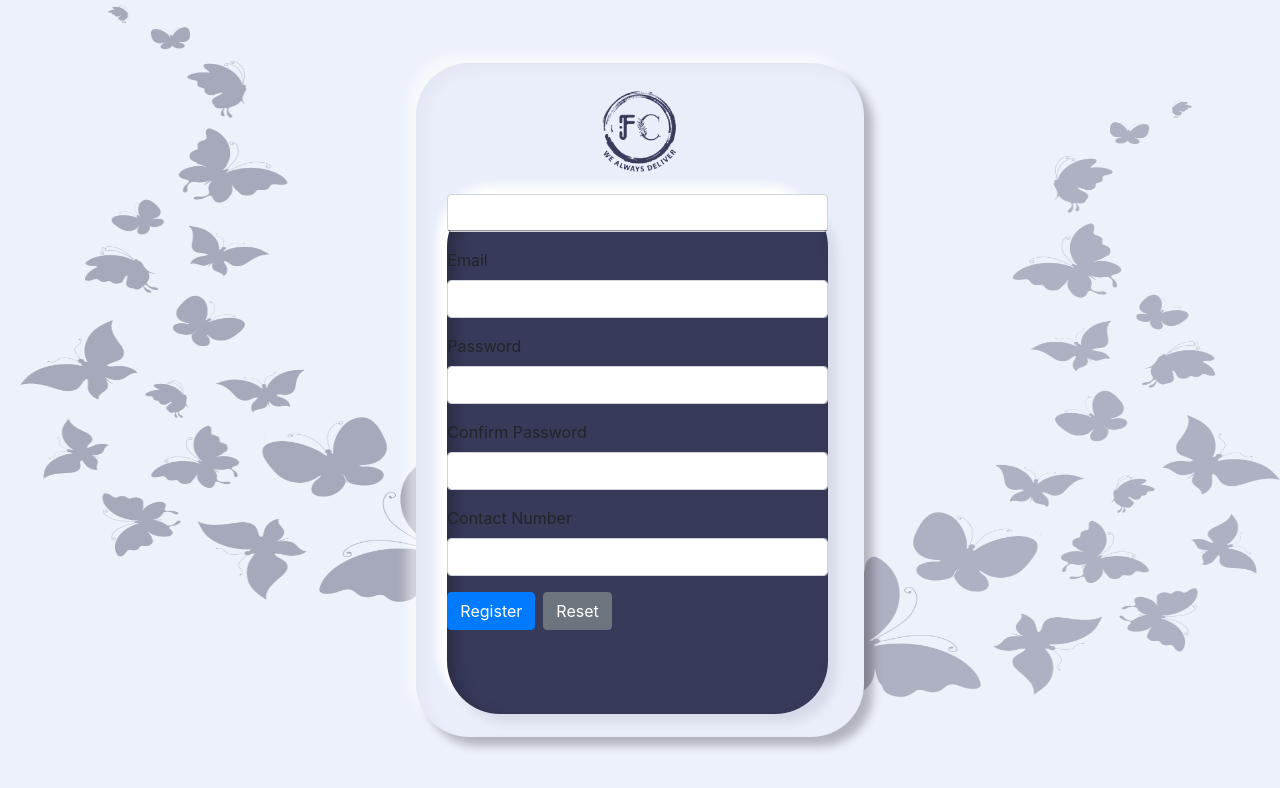
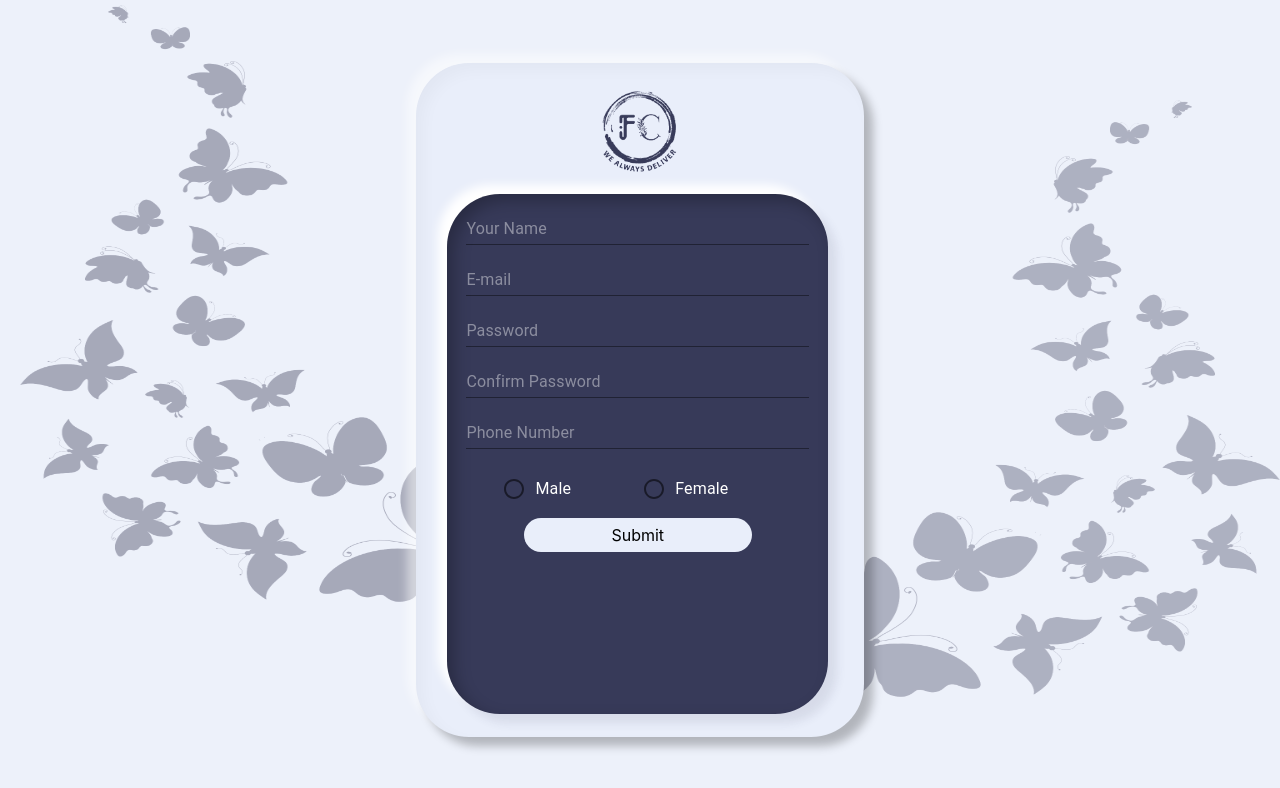
Before and after one commit to sayashchaudhary/folkchoice-frontend, a React (Create React App) app: page /#/register in a window 1280 px wide. Shown: the top 788 px of the page. Built offline with nearby package versions, Linux system fonts and the light colour scheme.

Commit message:
added forms through formik

```diff
--- a/src/assets/scss/components/_register.scss
+++ b/src/assets/scss/components/_register.scss
@@ -68,13 +68,16 @@
 
 .input {
   color: white !important;
-  width: 200%;
-  padding-top: 15%;
-
+  width: 90%;
+  padding-top: 5%;
+  margin-left:5%;
 }
 
 .input1 {
   color: white;
+  padding-top:5%;
+  // width:100%;
+  padding-left:15%;
 }
 
 ::placeholder {
@@ -94,47 +97,51 @@
   background-color: $color-primary;
   width: 60%;
   padding: 5px;
-  margin-left: 60%;
+  margin-left: 20%;
   color: black;
   border-radius: 50px;
   outline: none;
   border: none;
 }
 
+// .MuiInput-underline{
+//   border-bottom:1px solid white !important;
+// }
+
 // for mobiles
 @media(max-width: 767px) {
-  .neuromorphism-1 {
+  .outer-card {
     width: 80%;
   }
-  .neuromorphism-2 {
-    width: 80%;
-    height: 68%;
+  .inner-card {
+    width: 85%;
+    height:90%;
   }
   .submit {
     margin-left: 20%;
   }
-  .neuromorphism {
+  .background {
     display: none;
   }
   .input {
     width: 90%;
-    padding-top: 7px;
+    padding-top: 10px;
   }
 }
 
 // fir iphone5/SE
 @media only screen and (min-width: 320px) and (max-width: 568px) {
-  .neuromorphism-2 {
+  .inner-card {
     height: 80%
   }
 }
 
 // for ipads
 @media only screen and (min-width: 768px) and (max-width: 1024px) {
-  .neuromorphism-1 {
+  .outer-card {
     width: 60%;
   }
-  .neuromorphism-2 {
+  .inner-card {
     width: 85%;
   }
   .submit {
--- a/src/components/Auth/Register/Register.tsx
+++ b/src/components/Auth/Register/Register.tsx
@@ -1,84 +1,68 @@
 import React from 'react';
-import Input from '@material-ui/core/Input';
-import {Formik, Field, Form, ErrorMessage} from 'formik';
+import Input from '@material-ui/core/Input'
+import Radio from '@material-ui/core/Radio'
+import {Formik, Form, useField, FieldAttributes} from 'formik';
 import * as Yup from 'yup';
 import Logo from '../../../assets/images/logo.png';
+import { FormControlLabel } from '@material-ui/core';
+
+type MyRadioProps = {label:string} & FieldAttributes<{}>
+
+const MyRadio: React.FC<MyRadioProps> = ({label, ...props}) => {
+    const [field] = useField(props);
+
+    return (
+        <FormControlLabel {...field} control={<Radio />} label={label} className={"input1"} />
+    )
+}
+
+
+const MyInputField: React.FC<FieldAttributes<{}>> = ({placeholder,type, ...props}) => {
+    const [field,meta] = useField<{}>(props);
+    const errorText = meta.error && meta.touched ? meta.error : '';
+    return(
+        <Input placeholder={placeholder} {...field} type={type} error={!!errorText} className={"input"} />
+    )
+}
+
+const validationSchema=Yup.object({
+    Name: Yup.string().required('First Name is required'),
+    Email: Yup.string().email('Email is invalid').required('Email is required'),
+    password: Yup.string().min(6, 'Password must be at least 6 characters').required('Password is required'),
+    cnfPassword: Yup.string().oneOf([Yup.ref('password'), null], 'Passwords must match').required('Confirm Password is required'),
+    phoneno: Yup.number().min(10, 'Contact number should be at least 10 digits').required('Contact number is required'),
+    gender:Yup.string().required('Gender is required')
+});
 
 const Register: React.FC = () => {
     return (
-        <Formik
-            initialValues={{
-                yourName: '',
-                email: '',
-                password: '',
-                confirmPassword: '',
-                contactNumber: ''
-            }}
-            validationSchema={Yup.object().shape({
-                yourName: Yup.string()
-                    .required('First Name is required'),
-                email: Yup.string()
-                    .email('Email is invalid')
-                    .required('Email is required'),
-                password: Yup.string()
-                    .min(6, 'Password must be at least 6 characters')
-                    .required('Password is required'),
-                confirmPassword: Yup.string()
-                    .oneOf([Yup.ref('password'), null], 'Passwords must match')
-                    .required('Confirm Password is required'),
-                contactNumber: Yup.string()
-                    .min(10, 'Contact number should be at least 10 digits')
-                    .required('Contact number is required')
-            })}
-            onSubmit={fields => {
-                alert('SUCCESS!! :-)\n\n' + JSON.stringify(fields, null, 4))
-            }}
-            render={({errors, status, touched}) => (
-                <Form>
         <div className='container-fluid'>
             <div className='background'/>
             <div className='outer-card'>
                 <img src={Logo} alt="logo" className="logo"/>
                 <div className='inner-card'>
-                                <div className="form-group">
-                                    <Input name="firstName" type="text" placeholder="First Name"
-                                           className={'form-control' + (errors.yourName && touched.yourName ? ' is-invalid' : '')}/>
-                                    <ErrorMessage name="yourName" component="div" className="invalid-feedback"/>
-                                </div>
-                                <div className="form-group">
-                                    <label htmlFor="email">Email</label>
-                                    <Field name="email" type="text"
-                                           className={'form-control' + (errors.email && touched.email ? ' is-invalid' : '')}/>
-                                    <ErrorMessage name="email" component="div" className="invalid-feedback"/>
-                                </div>
-                                <div className="form-group">
-                                    <label htmlFor="password">Password</label>
-                                    <Field name="password" type="password"
-                                           className={'form-control' + (errors.password && touched.password ? ' is-invalid' : '')}/>
-                                    <ErrorMessage name="password" component="div" className="invalid-feedback"/>
-                                </div>
-                                <div className="form-group">
-                                    <label htmlFor="confirmPassword">Confirm Password</label>
-                                    <Field name="confirmPassword" type="password"
-                                           className={'form-control' + (errors.confirmPassword && touched.confirmPassword ? ' is-invalid' : '')}/>
-                                    <ErrorMessage name="confirmPassword" component="div" className="invalid-feedback"/>
-                                </div>
-                                <div className="form-group">
-                                    <label htmlFor="contactNumber">Contact Number</label>
-                                    <Field name="contactNumber" type="number"
-                                           className={'form-control' + (errors.contactNumber && touched.contactNumber ? ' is-invalid' : '')}/>
-                                    <ErrorMessage name="contactNumber" component="div" className="invalid-feedback"/>
-                                </div>
-                                <div className="form-group">
-                                    <button type="submit" className="btn btn-primary mr-2">Register</button>
-                                    <button type="reset" className="btn btn-secondary">Reset</button>
+                    <Formik
+                        validateOnChange={true}
+                        validationSchema={validationSchema}
+                        initialValues={{ Name:"",Email:"",password:"",cnfPassword:"",phoneno:"",gender:""}} onSubmit={(data, {setSubmitting}) => {
+                            setSubmitting(true);
+                            console.log(data);
+                            setSubmitting(false);
+                    }}>
+                        <Form>
+                            <MyInputField name="Name" type="text" placeholder="Your Name" />
+                            <MyInputField name="Email" type="email" placeholder="E-mail" />
+                            <MyInputField name="password" type="password" placeholder="Password" />
+                            <MyInputField name="cnfPassword" type="password" placeholder="Confirm Password" />
+                            <MyInputField name="phoneno" type="input" placeholder="Phone Number" />
+                            <MyRadio name="gender" type="radio" value="male" label="Male" />
+                            <MyRadio name="gender" type="radio" value="female" label="Female" />
+                            <button  type="submit" className="submit">Submit</button>
+                        </Form>
+                    </Formik>
                 </div>
             </div>
         </div>
-                    </div>
-                </Form>
-            )}
-        />
     )
 };
 
```
Lines whose indentation alone changed are shown as unchanged.
